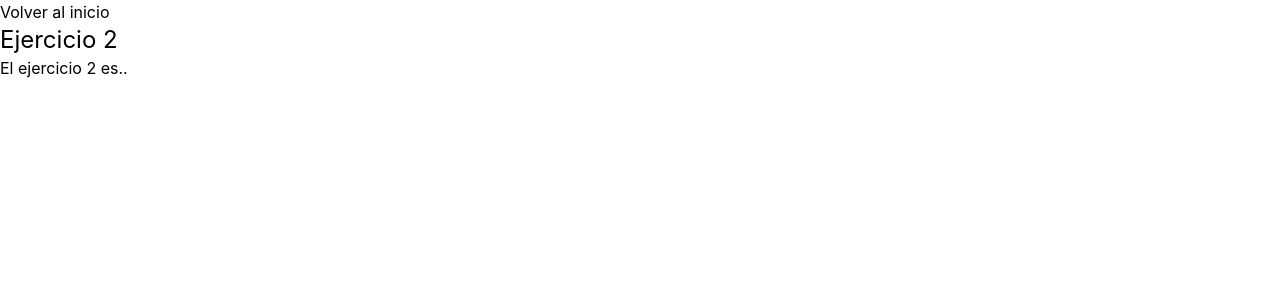
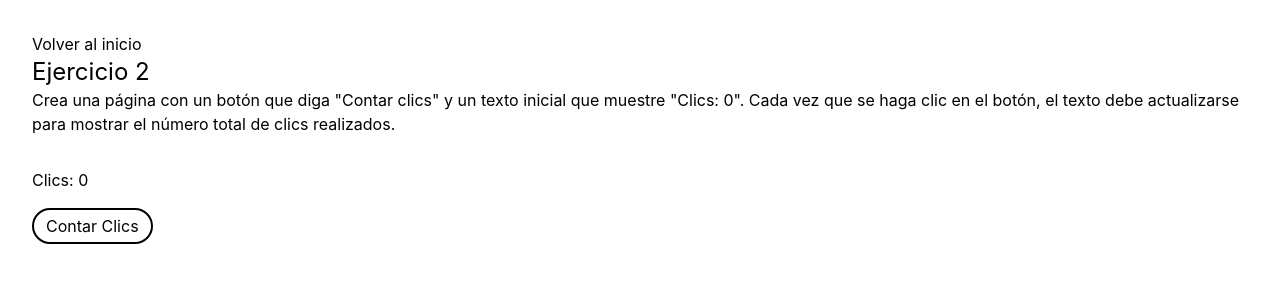
Before and after one commit to AnthonyBrito-dev/ejercicios-react, a React (Vite) app: page /eje2 in a window 1280 px wide. Shown: the top 300 px of the page. Built offline with nearby package versions, Linux system fonts and the light colour scheme.

Commit message:
Resolucion del ejercicio 2 de React

```diff
--- a/src/components/encabezado.jsx
+++ b/src/components/encabezado.jsx
@@ -1,9 +1,9 @@
 import { Link } from "react-router-dom";
 
 function Volver() {
-    const colorBody = document.body.style.backgroundColor = 'white'
+    //const colorBody = document.body.style.backgroundColor = 'white'
     return (
-        <Link onClick={colorBody} className="hover:text-amber-700" to={"/"}>Volver al inicio</Link>
+        <Link className="hover:text-amber-700" to={"/"}>Volver al inicio</Link>
     )
 }
 
--- a/src/exercises/ejercicio1.jsx
+++ b/src/exercises/ejercicio1.jsx
@@ -1,7 +1,6 @@
 import Encabezado from "../components/encabezado";
 
 let bgcc = ()=>{
-    //let main = document.getElementById('main')
     let color = document.body.style.backgroundColor = `rgb(${Math.floor(Math.random() * 256)},${Math.floor(Math.random() * 256)},${Math.floor(Math.random() * 256)})`
     return color
 }
--- a/src/exercises/ejercicio2.jsx
+++ b/src/exercises/ejercicio2.jsx
@@ -1,10 +1,17 @@
+import { useState } from "react";
 import Encabezado from "../components/encabezado";
 
 export default function Ejercicio2() {
-    const ejercicio2 = `El ejercicio 2 es..`
+    const ejercicio2 = `Crea una página con un botón que diga "Contar clics" y un
+    texto inicial que muestre "Clics: 0". Cada vez que se haga clic en el botón, el
+    texto debe actualizarse para mostrar el número total de clics realizados.`
+    const [count, setCount] = useState(0)
+
     return (
-        <>
-        <Encabezado texto={ejercicio2} num={2}></Encabezado>
-        </>
+        <div className="p-8">
+            <Encabezado texto={ejercicio2} num={2}></Encabezado>
+            <p className="mb-4">Clics: {count}</p>
+            <button className="pb-1 pt-1 pl-3 pr-3 rounded-4xl border-2 border-black hover:cursor-pointer" onClick={()=>setCount(count + 1)}>Contar Clics</button>
+        </div>
     );
 }
```
Also changed, not shown: src/App.jsx (line endings or trailing spaces).
